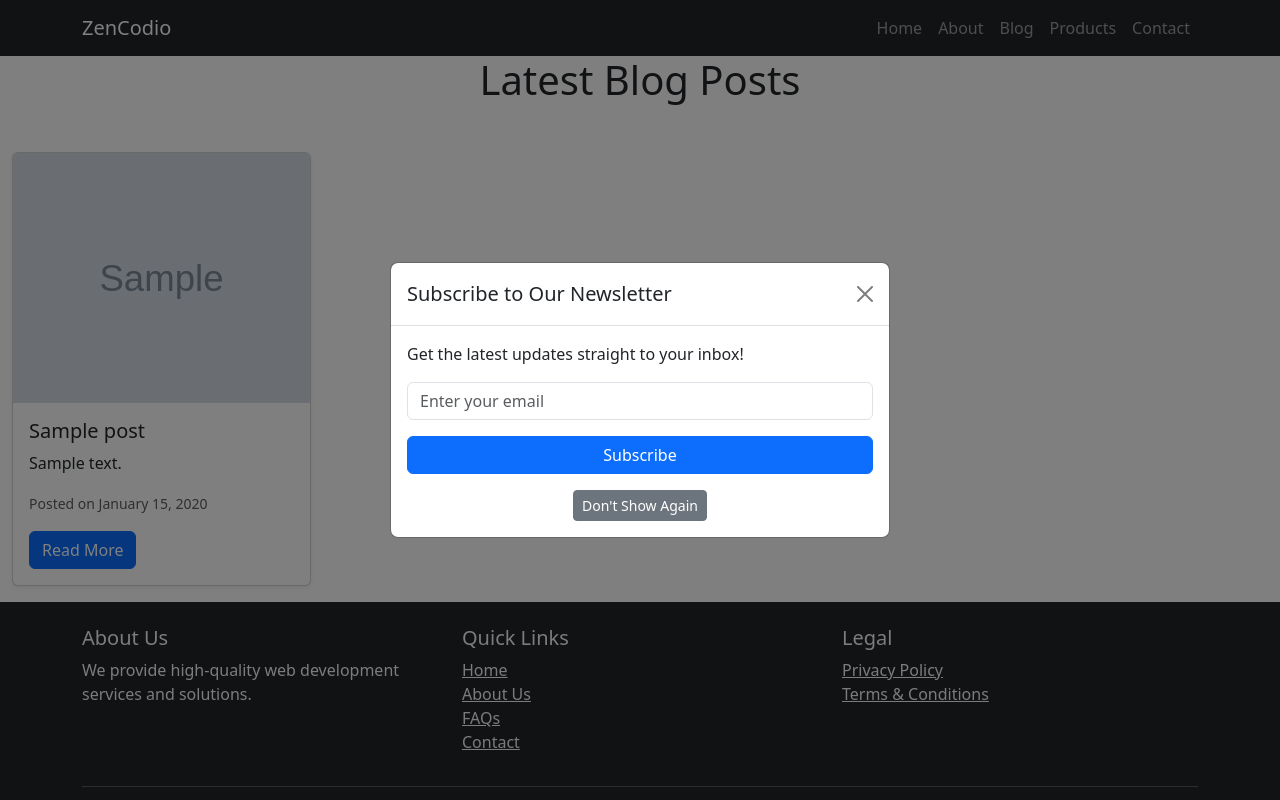
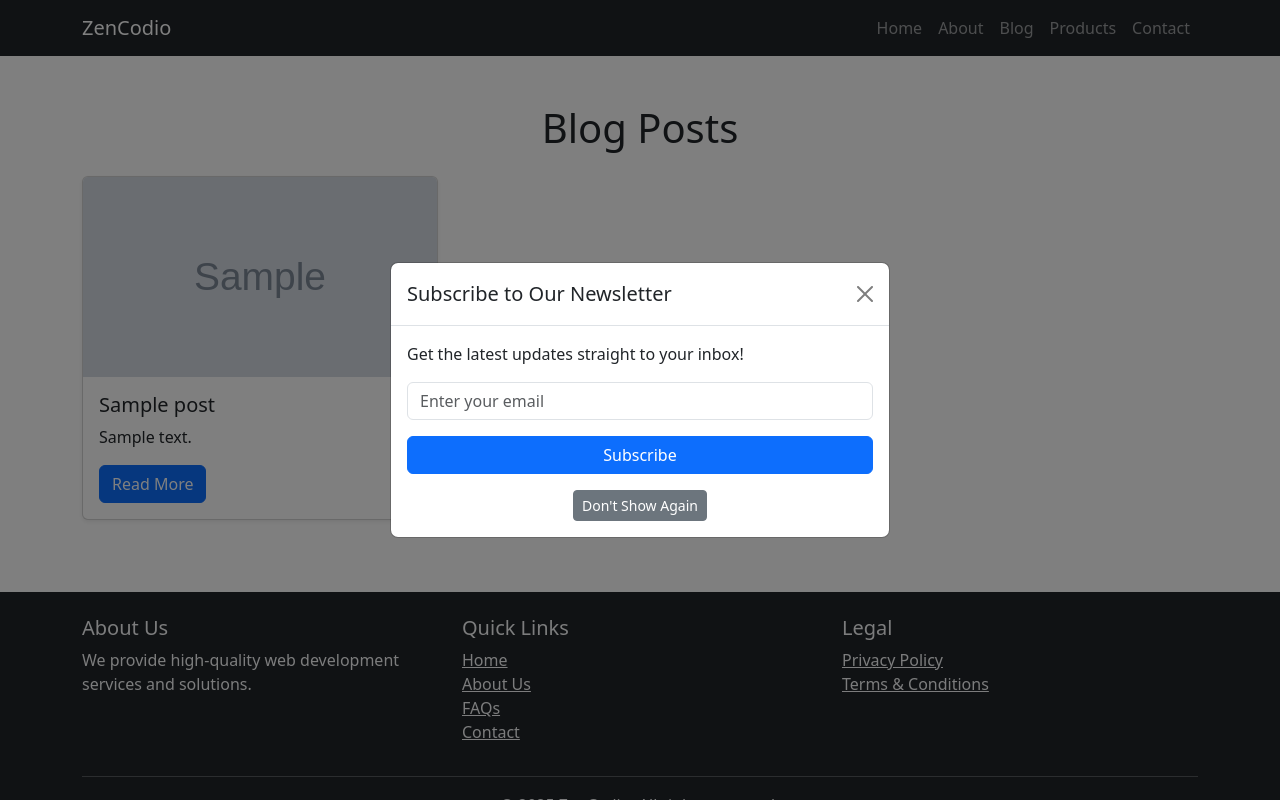
Before and after one commit to VenkyJallella/zencodio_venky, a Django app: template templates/blog/blogpost.html in a window 1280 px wide. Run offline with Django 5.2, Linux system fonts and the light colour scheme; the template is opened without the code that fills it: most values are stand-ins (such as "Sample title", 1, 10 or a date in 2020); grey boxes marked "Sample" are stand-in pictures; some libraries are stand-ins or nearby versions.

Commit message:
changed blog_list.html code

```diff
--- a/templates/blog/blogpost.html
+++ b/templates/blog/blogpost.html
@@ -1,24 +1,22 @@
 {% extends 'base.html' %}
-{% load static %}
-<div class="container my-5 mt-2">
+
 {% block content %}
-    <h1 class="text-center mb-5">Latest Blog Posts</h1>
-    <div class="row ms-auto">
+<div class="container my-5">
+    <h1 class="text-center mb-4">Blog Posts</h1>
+
+    <div class="row">
         {% for post in posts %}
-        <div class="col-md-3 mb-3">
+            <div class="col-md-4 mb-4">
                 <div class="card shadow-sm">
-                <img src="{{ post.image.url }}" class="card-img-top" alt="Post Image" style="height: 250px; object-fit: cover;">
+                    <img src="{{ post.image.url }}" alt="Blog Image" class="card-img-top" style="height: 200px; object-fit: cover;">
                     <div class="card-body">
                         <h5 class="card-title">{{ post.title }}</h5>
-                    <p class="card-text">{{ post.content | safe |truncatewords:30 }}</p>
-                    <p class="text-muted">
-                        <small>Posted on {{ post.created_at|date:"F j, Y" }} </small>
-                    </p>
+                        <p class="card-text">{{ post.content | safe |truncatewords:20 }}</p>
                         <a href="{% url 'blog_detail' post.slug %}" class="btn btn-primary">Read More</a>
                     </div>
                 </div>
             </div>
         {% endfor %}
     </div>
+</div>
 {% endblock %}
-</div>
```
Lines whose indentation alone changed are shown as unchanged.
